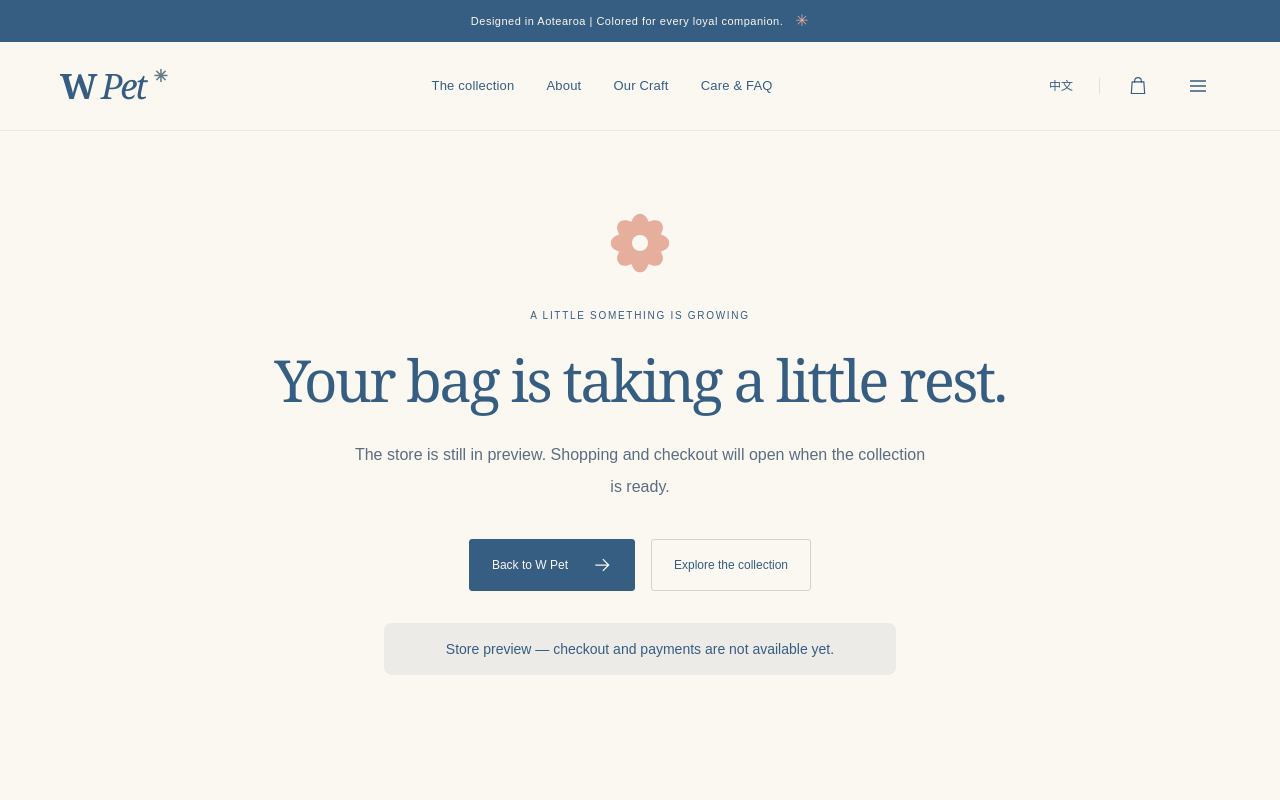
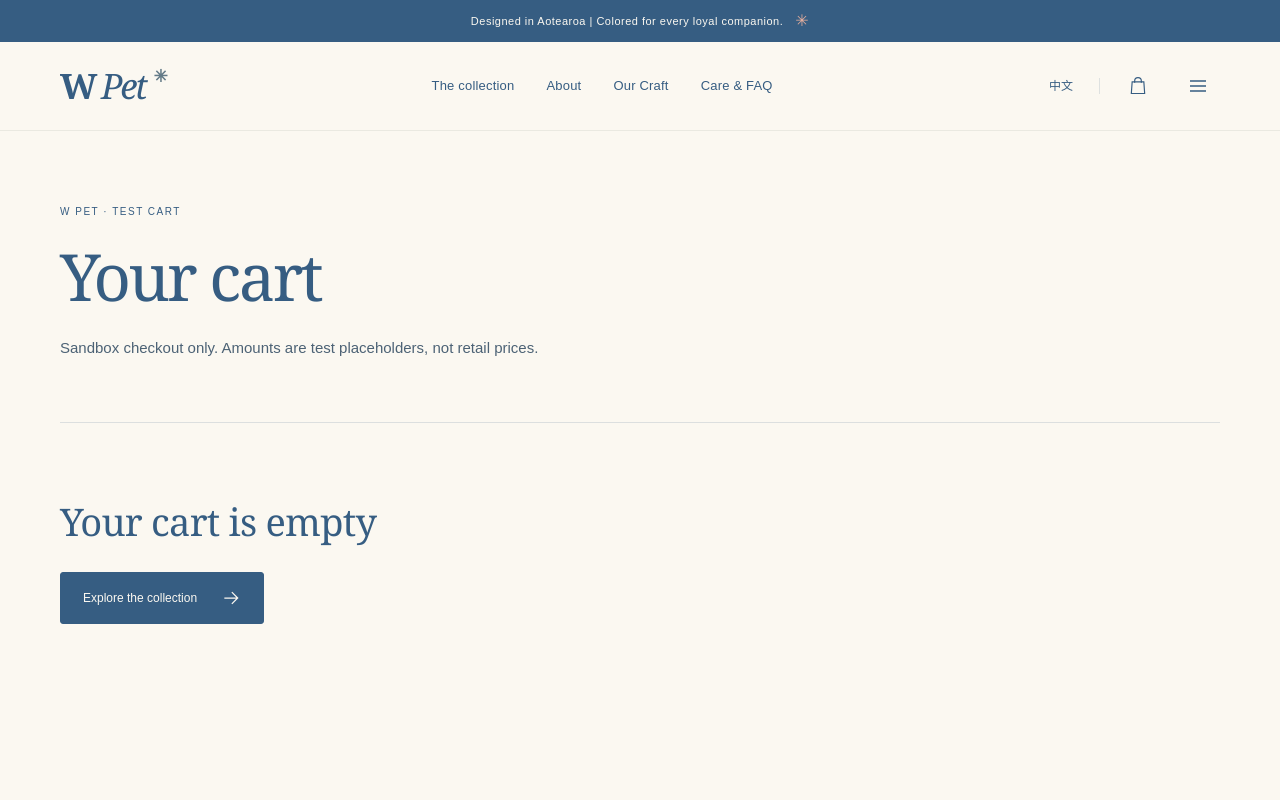
Before and after one commit to ytan449-oss/w-pet, a Next.js app: page /en/cart/ in a window 1280 px wide. Shown: the top 800 px of the page. Built offline with nearby package versions, Linux system fonts and the light colour scheme.

Commit message:
feat: complete persistent test shopping cart page

```diff
--- a/src/app/[locale]/cart/page.tsx
+++ b/src/app/[locale]/cart/page.tsx
@@ -1,4 +1,4 @@
-import { PagePlaceholder } from "@/components/page-placeholder";
+import { CartPageContent } from "@/components/cart-page";
 import { getDictionary, requireLocale } from "@/lib/i18n";
 import { pageMetadata } from "@/lib/metadata";
 
@@ -9,6 +9,5 @@ export async function generateMetadata({ params }: Props) {
 }
 export default async function Page({ params }: Props) {
   const locale = await requireLocale(params);
-  const d = getDictionary(locale);
-  return <PagePlaceholder locale={locale} title={d.placeholder.cartTitle} description={d.placeholder.cartBody} commerce />;
+  return <CartPageContent locale={locale} />;
 }
--- /dev/null
+++ b/src/components/cart-page.tsx
@@ -0,0 +1,32 @@
+"use client";
+import Image from "next/image";
+import Link from "next/link";
+import { ArrowIcon } from "@/components/icons";
+import { useCartState } from "@/components/use-cart";
+import { cartLines, cartTotal } from "@/lib/cart";
+import { formatPrice } from "@/lib/catalog";
+import { variantLabel } from "@/lib/product";
+import { localePath } from "@/lib/routing";
+import type { Locale } from "@/types/catalog";
+import styles from "@/components/shop.module.css";
+
+export function CartPageContent({ locale }: { locale: Locale }) {
+  const zh = locale === "zh";
+  const { items, update, storageError } = useCartState();
+  const lines = cartLines(items ?? []);
+  return <div className={styles.page}>
+    <section className={`${styles.hero} page-width`} aria-labelledby="cart-title"><p className={styles.kicker}>W Pet · {zh ? "测试购物车" : "Test cart"}</p><h1 className={styles.title} id="cart-title">{zh ? "你的购物车" : "Your cart"}</h1><p className={styles.intro}>{zh ? "仅供支付测试，金额为测试占位金额，不是正式售价。" : "Sandbox checkout only. Amounts are test placeholders, not retail prices."}</p></section>
+    <section className={`${styles.cartLayout} page-width`} aria-label={zh ? "购物车商品" : "Cart items"}>
+      {items === null ? <p role="status">{zh ? "正在读取购物车…" : "Loading your cart…"}</p> : lines.length === 0 ? <div className={styles.emptyState}><h2 className={styles.sectionTitle}>{zh ? "购物车为空" : "Your cart is empty"}</h2><Link className="button-primary mt-6" href={localePath(locale, "collections/aotearoa-bloom")}>{zh ? "查看系列" : "Explore the collection"}<ArrowIcon className="h-5 w-5" /></Link></div> : <>
+        <div>{lines.map(line => <article key={line.variantId} className={styles.cartLine}>
+          <Link href={`${localePath(locale, `products/${line.product.slug}`)}?version=${line.variant.version}&length=${line.variant.lengthCm}`} className={styles.cartImage}><Image src={line.product.image} alt={line.product.imageAlt[locale]} width={120} height={120} /></Link>
+          <div className={styles.cartLineBody}><h2><Link href={localePath(locale, `products/${line.product.slug}`)}>{line.product.name[locale]}</Link></h2><p>{variantLabel(line.product, line.variant, locale)}</p><p>{zh ? "测试单价" : "Test unit amount"}: {formatPrice(line.unitAmountMinor, locale)}</p>
+            <div className={styles.cartControls}><label>{zh ? "数量" : "Quantity"}<input type="number" inputMode="numeric" min={1} max={10} step={1} value={line.quantity} onChange={event => update(items.map(item => item.variantId === line.variantId ? {...item,quantity:event.target.valueAsNumber} : item))} /></label><button className="text-link" type="button" onClick={() => update(items.filter(item => item.variantId !== line.variantId))} aria-label={`${zh ? "移除" : "Remove"} ${variantLabel(line.product, line.variant, locale)}`}>{zh ? "移除" : "Remove"}</button></div>
+          </div><p className={styles.lineAmount}>{formatPrice(line.unitAmountMinor * line.quantity, locale)}</p>
+        </article>)}</div>
+        <aside className={styles.orderSummary} aria-labelledby="cart-summary-title"><h2 id="cart-summary-title">{zh ? "测试金额汇总" : "Test summary"}</h2><div className={styles.summaryRow}><span>{zh ? "商品合计" : "Items total"}</span><strong>{formatPrice(cartTotal(items), locale)}</strong></div><p className={styles.testNotice}>{zh ? "测试流程不创建发货订单。" : "This sandbox flow does not create a shipment order."}</p><Link className="button-primary mt-6 w-full" href={localePath(locale, "checkout")}>{zh ? "前往测试结账" : "Continue to test checkout"}<ArrowIcon className="h-5 w-5" /></Link><Link className="text-link mt-4" href={localePath(locale, "collections/aotearoa-bloom")}>{zh ? "继续浏览" : "Continue browsing"}</Link></aside>
+      </>}
+      {storageError && <p className={styles.cartError} role="alert">{zh ? "无法更新购物车。每个规格最多 10 件，总计最多 20 件；请检查浏览器存储设置。" : "Could not update the cart. Maximum 10 per variant and 20 total; check browser storage settings."}</p>}
+    </section>
+  </div>;
+}
--- a/src/components/shop.module.css
+++ b/src/components/shop.module.css
@@ -57,6 +57,24 @@
 .certification svg { width: 40px; height: 44px; color: #6b8ba5; }
 .certification h2 { font-size: 14px; font-weight: 500; line-height: 1.7; }
 .certification p { font-size: 12px; line-height: 1.9; color: #5b6d80; margin-top: 8px; }
+.cartLayout { display: grid; gap: 32px; padding-block: 40px 80px; }
+.emptyState { min-height: 220px; padding-top: 20px; }
+.cartLine { display: grid; grid-template-columns: 76px 1fr; gap: 20px; padding-block: 26px; border-bottom: 1px solid #365d8228; }
+.cartLine:first-child { padding-top: 0; }
+.cartImage { display: block; }
+.cartImage img { width: 100%; height: auto; border-radius: 4px; }
+.cartLineBody { min-width: 0; }
+.cartLineBody h2 { font-family: var(--font-display); font-size: 20px; font-weight: 400; line-height: 1.45; }
+.cartLineBody p { font-size: 11px; line-height: 1.8; color: #5b6d80; margin-top: 10px; }
+.cartControls { display: flex; flex-wrap: wrap; gap: 20px; align-items: end; margin-top: 18px; }
+.cartControls label { display: flex; flex-direction: column; gap: 8px; font-size: 11px; }
+.cartControls input { height: 44px; width: 75px; padding: 10px; color: inherit; background: transparent; border: 1px solid #365d8230; border-radius: 3px; }
+.lineAmount { grid-column: 2; font-size: 13px; white-space: nowrap; }
+.orderSummary { align-self: start; padding: 28px; border-radius: 6px; background: #e5edf1; }
+.orderSummary h2 { font-family: var(--font-display); font-size: 27px; line-height: 1.4; font-weight: 400; margin-bottom: 28px; }
+.summaryRow { display: flex; gap: 20px; align-items: baseline; justify-content: space-between; padding-block: 16px; border-block: 1px solid #365d8228; font-size: 13px; line-height: 1.7; }
+.summaryRow strong { font-weight: 500; white-space: nowrap; }
+.cartError { grid-column: 1 / -1; font-size: 13px; color: #8b4447; line-height: 1.8; }
 @media (min-width: 768px) {
   .hero { padding-block: 72px 60px; }
   .productCard { grid-template-columns: 1.1fr 1fr; gap: 60px; }
@@ -66,4 +84,8 @@
   .productLayout { grid-template-columns: 1.1fr 1fr; gap: 60px; padding-bottom: 80px; }
   .productOptions { padding-top: 14px; }
   .specSection { padding-block: 70px 40px; }
+  .cartLayout { grid-template-columns: 1.5fr 1fr; gap: 50px; padding-block: 52px 90px; }
+  .cartLine { grid-template-columns: 90px 1fr auto; gap: 22px; }
+  .lineAmount { grid-column: auto; }
+  .emptyState { grid-column: 1 / -1; }
 }
--- a/src/components/site-header.tsx
+++ b/src/components/site-header.tsx
@@ -5,6 +5,7 @@ import { usePathname, useRouter } from "next/navigation";
 import { useEffect, useRef, useState } from "react";
 import { BagIcon } from "@/components/icons";
 import { brand } from "@/config/brand";
+import { useCartState } from "@/components/use-cart";
 import { getDictionary } from "@/lib/i18n";
 import { localePath, switchLocalePath } from "@/lib/routing";
 import type { Locale } from "@/types/catalog";
@@ -12,6 +13,8 @@ import type { Locale } from "@/types/catalog";
 export function SiteHeader({ locale }: { locale: Locale }) {
   const d = getDictionary(locale).site;
   const pathname = usePathname();
+  const { items } = useCartState();
+  const cartCount = (items ?? []).reduce((sum, item) => sum + item.quantity, 0);
   const router = useRouter();
   const [open, setOpen] = useState(false);
   const toggleRef = useRef<HTMLButtonElement>(null);
@@ -49,7 +52,7 @@ export function SiteHeader({ locale }: { locale: Locale }) {
               router.push(switchLocalePath(pathname + window.location.search + window.location.hash, alternate));
             }}>{locale === "en" ? "中文" : "EN"}</Link>
             <span className="h-4 w-px bg-ink/15" aria-hidden="true" />
-            <Link href={localePath(locale, "cart")} className="icon-button" aria-label={d.bag} onClick={() => setOpen(false)}><BagIcon className="h-5 w-5" /></Link>
+            <Link href={localePath(locale, "cart")} className="icon-button relative" aria-label={`${d.bag}${cartCount ? ` (${cartCount})` : ""}`} onClick={() => setOpen(false)}><BagIcon className="h-5 w-5" />{cartCount > 0 && <span className="absolute right-0 top-0 flex h-4 min-w-4 items-center justify-center rounded-full bg-ink px-1 text-[9px] text-cream" aria-hidden="true">{cartCount}</span>}</Link>
             <button ref={toggleRef} className="icon-button lg:hidden" aria-label={open ? d.closeMenu : d.menu} aria-expanded={open} aria-controls="mobile-navigation" onClick={() => setOpen(!open)}>
               <svg viewBox="0 0 24 24" fill="none" stroke="currentColor" strokeWidth="1.5" aria-hidden="true" className="h-6 w-6">{open ? <path d="m5 5 14 14M5 19 19 5" /> : <path d="M4 7h16M4 12h16M4 17h16" />}</svg>
             </button>
--- /dev/null
+++ b/src/components/use-cart.ts
@@ -0,0 +1,20 @@
+"use client";
+import { useEffect, useState } from "react";
+import { CART_EVENT, loadCart, saveCart, type CartItem } from "@/lib/cart";
+
+export function useCartState() {
+  const [items, setItems] = useState<CartItem[] | null>(null);
+  const [storageError, setStorageError] = useState(false);
+  useEffect(() => {
+    const sync = () => setItems(loadCart());
+    sync();
+    window.addEventListener(CART_EVENT, sync);
+    window.addEventListener("storage", sync);
+    return () => { window.removeEventListener(CART_EVENT, sync); window.removeEventListener("storage", sync); };
+  }, []);
+  const update = (next: CartItem[]) => {
+    try { saveCart(next); setItems(loadCart()); setStorageError(false); return true; }
+    catch { setStorageError(true); return false; }
+  };
+  return { items, update, storageError };
+}
```
Also changed, not shown: 1 other file (tests, documents, lock files or other folders).
